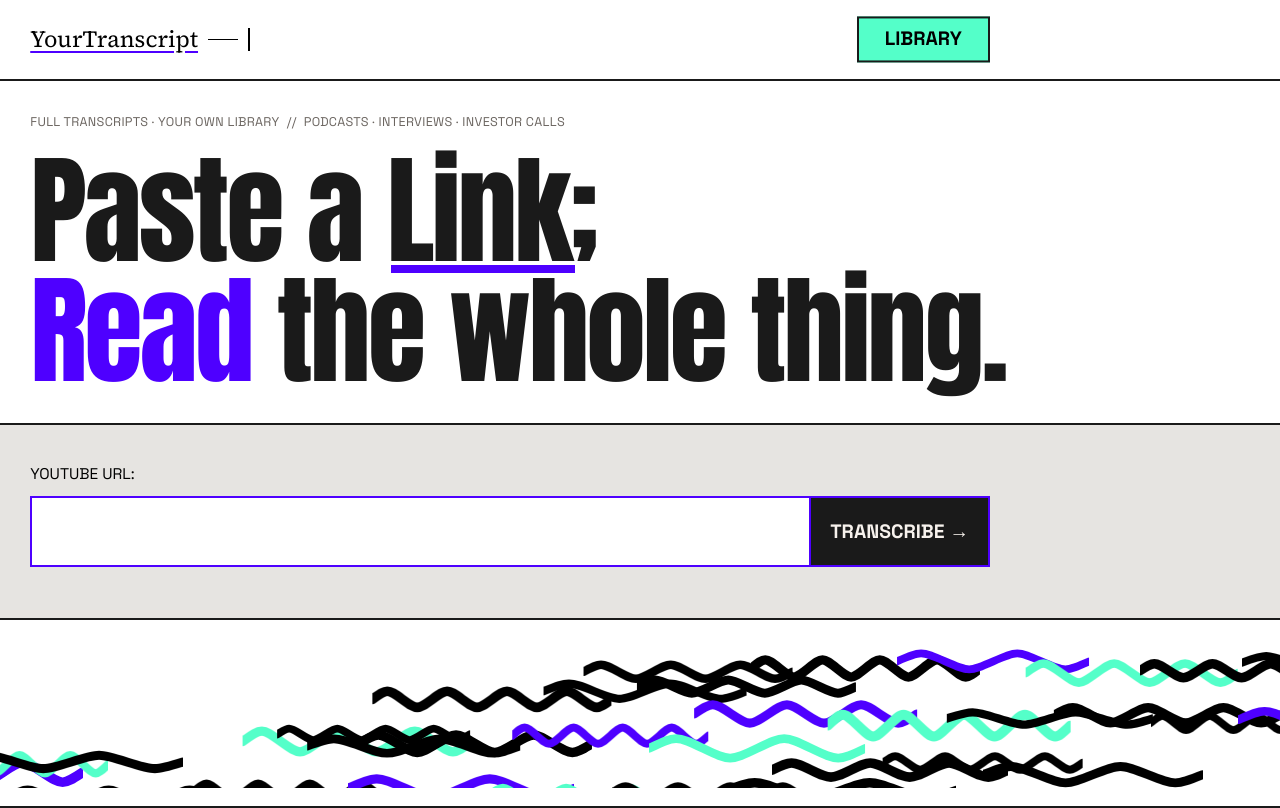
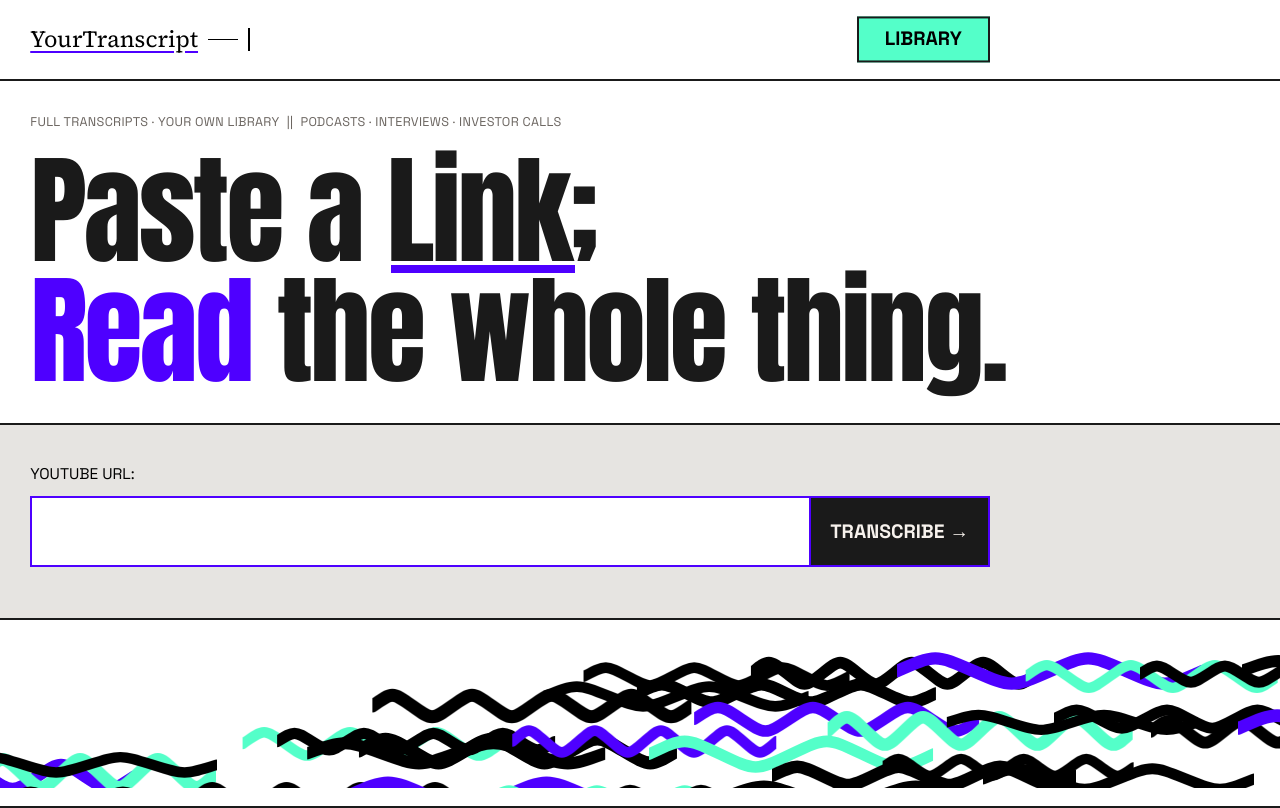
Before and after one commit to letseecode/yt-transcript, a Next.js app: page / in a window 1280 px wide. Built offline with nearby package versions, Linux system fonts and the light colour scheme.

Commit message:
Swap // for || in eyebrow line, lengthen homepage waves 1.3x
Wave size range up from 5-6.5cm to 6.5-8.45cm.

```diff
--- a/src/app/page.tsx
+++ b/src/app/page.tsx
@@ -96,7 +96,7 @@
       <section className="border-b-2 border-ink bg-surface text-ink">
         <div className="max-w-5xl ml-0 mr-auto pl-[0.8cm] pr-[19px] pt-[26px] md:pt-[32px] pb-[26px] md:pb-[32px]">
           <p className="font-headline uppercase tracking-wide text-[0.792rem] text-muted mb-[13px] md:mb-[19px]">
-            Full Transcripts · Your Own Library&nbsp;&nbsp;//&nbsp;&nbsp;Podcasts · Interviews · Investor Calls
+            Full Transcripts · Your Own Library&nbsp;&nbsp;||&nbsp;&nbsp;Podcasts · Interviews · Investor Calls
           </p>
           <h1 className="font-display text-[clamp(3.124rem,9.361vw,10.406rem)] leading-[1.0] tracking-tight">
             Paste a{' '}
--- a/src/components/HomeWaves.tsx
+++ b/src/components/HomeWaves.tsx
@@ -5,8 +5,8 @@
 
 const ROWS = 6
 const WAVES_PER_ROW = 6
-const MIN_SIZE_CM = 5
-const MAX_SIZE_CM = 6.5
+const MIN_SIZE_CM = 6.5
+const MAX_SIZE_CM = 8.45
 
 interface HomeWavesProps {
   // true once the user has hit Transcribe -- waves stop drifting and
```
